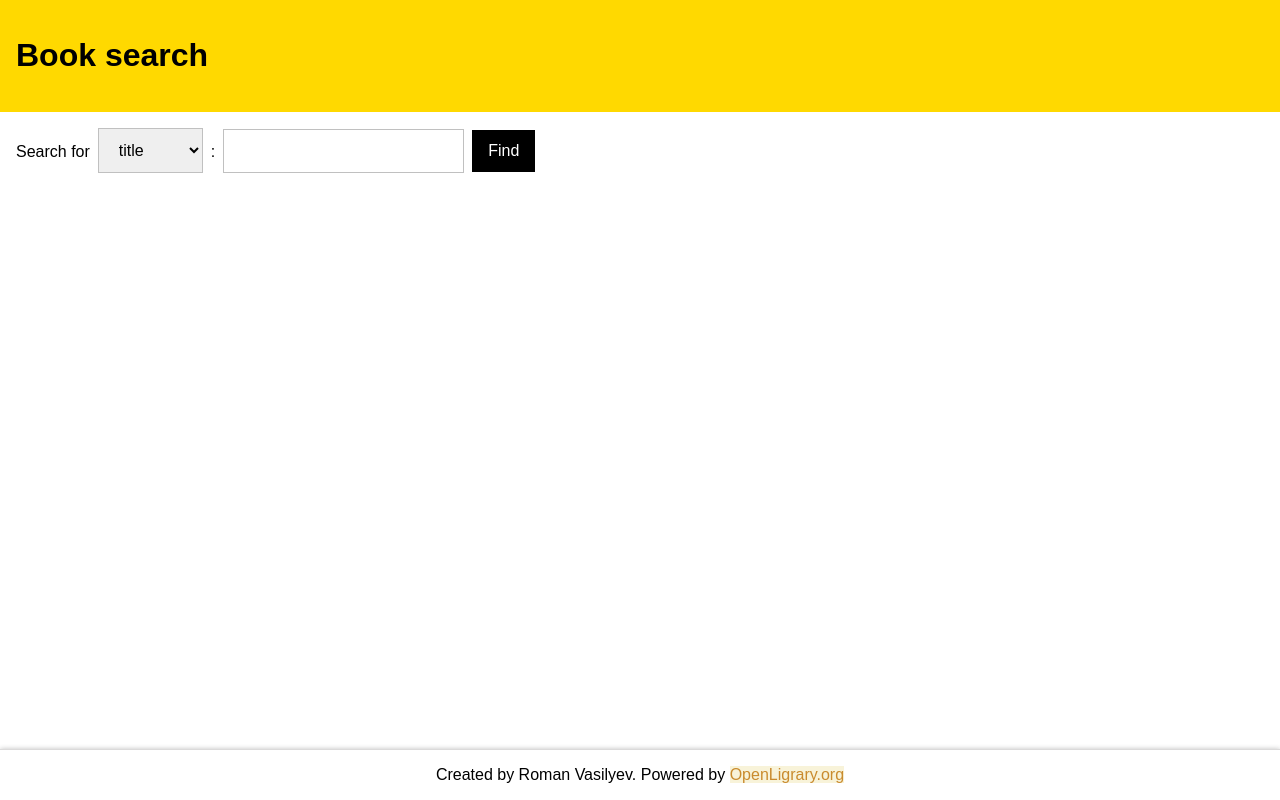
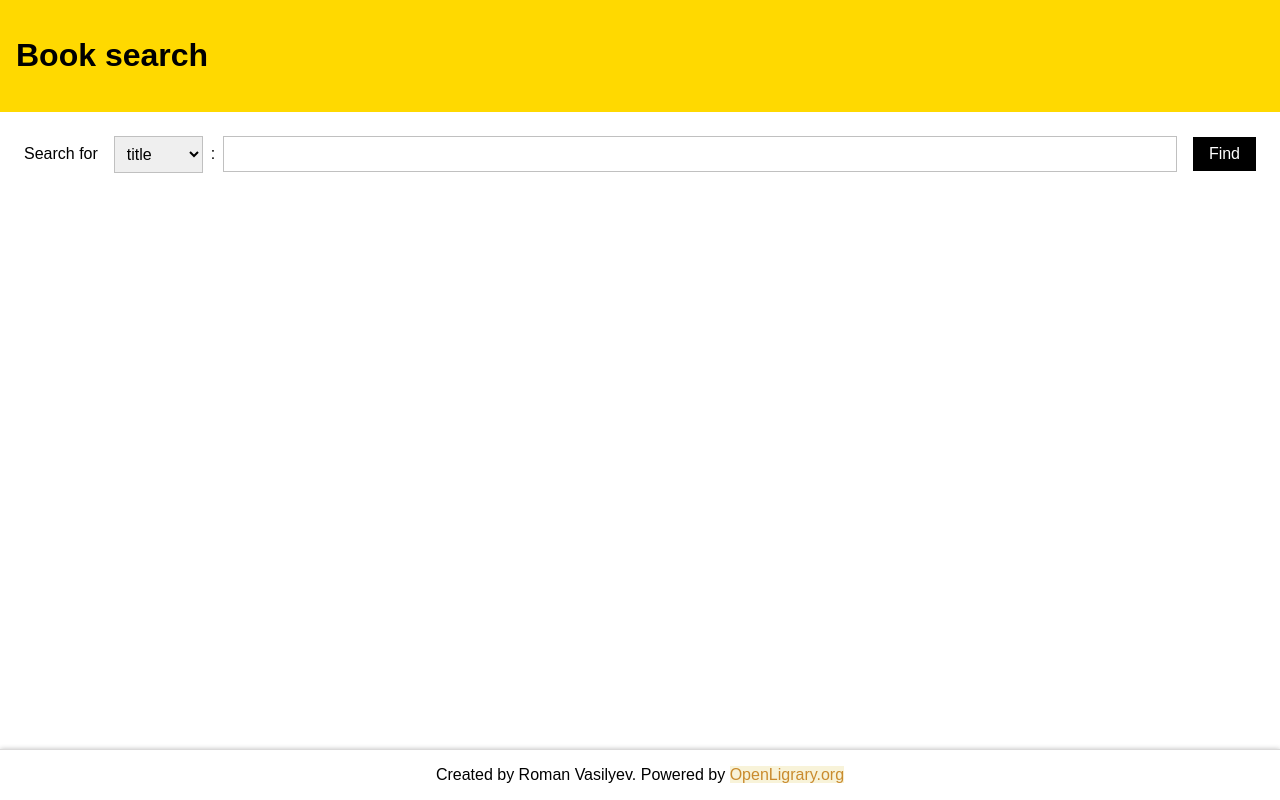
Before and after one commit to Roma-V/book-search, a React app: page / in a window 1280 px wide. Built offline with nearby package versions, Linux system fonts and the light colour scheme.

Commit message:
added pagination support, resolved some styling issues, resolved model view error when open while state is updated (new books fetched)

```diff
--- a/src/App.jsx
+++ b/src/App.jsx
@@ -1,7 +1,5 @@
 import React, { useState } from 'react'
-// import { useApi } from './useApi'
-// import LoadingSpinner from './LoadingSpinner'
-// import ErrorMessage from './ErrorMessage'
+
 import SearchForm from './components/SearchForm'
 import Notification from './components/Notification'
 import BookList from './components/BookList'
--- a/src/components/BookList.css
+++ b/src/components/BookList.css
@@ -7,3 +7,13 @@
 .num-pages {
     margin: 1em;
 }
+
+.hidden {
+    position: absolute !important;
+    height: 1px;
+    width: 1px;
+    overflow: hidden;
+    clip: rect(1px 1px 1px 1px);
+    clip: rect(1px, 1px, 1px, 1px);
+    white-space: nowrap;
+}
--- a/src/components/BookList.jsx
+++ b/src/components/BookList.jsx
@@ -1,31 +1,54 @@
 import React from 'react'
-import { useSelector } from 'react-redux'
+import { useSelector, useDispatch } from 'react-redux'
 
 import BookListItem from './BookListItem'
-import { selectAllBooks, selectNumFound, selectPageNumber, selectNumPages } from '../store/booksSlice'
+import {
+  selectAllBooks,
+  selectNumFound,
+  selectPageNumber,
+  selectNumPages,
+  selectQuery,
+} from '../store/booksSlice'
+import openLibrary from '../services/openLibrary'
+import { fetchBooks } from '../store/booksSlice'
 
 import './BookList.css'
 
 const BookList = ({ openModal }) => {
+  const dispatch = useDispatch()
+
   const bookList = useSelector(selectAllBooks)
   const numFoundBooks = useSelector(selectNumFound)
   const numPages = useSelector(selectNumPages)
   const page = useSelector(selectPageNumber)
+  const query = useSelector(selectQuery)
 
   if (!bookList || bookList.length === 0) return null
+
+  function loadPaginationData(pageToLoad) {
+    dispatch(fetchBooks({
+      query: query.query,
+      searchParameter: query.searchParameter,
+      page: pageToLoad,
+    }))
+  }
 
   return (
     <>
       <h2>{bookList.length} book{bookList.length === 1 ? '' : 's'} of {numFoundBooks}</h2>
       {numPages > 1 &&
         <div>
-          <button className="btn__primary">
-            &lt; Previous page
-          </button>
+          <PaginationButton
+            onClick={page > 1 ? (() => loadPaginationData(page - 1)) : undefined}
+          >
+            &lt; <span className="hidden">Previous page</span>
+          </PaginationButton>
           <span className="num-pages">Page {page} of {numPages}</span>
-          <button className="btn__primary">
-            Next page &gt;
-          </button>
+          <PaginationButton
+            onClick={page < numPages ? (() => loadPaginationData(page + 1)) : undefined}
+          >
+            <span className="hidden">Next page</span> &gt;
+          </PaginationButton>
         </div>
       }
       <ul className="list-container" >
@@ -41,4 +64,18 @@ const BookList = ({ openModal }) => {
   )
 }
 
+const PaginationButton = ({ onClick, children }) => {
+  const className = "btn " + (onClick ? "btn__primary" : "btn__inactive")
+  const tabIndex = onClick ? "" : "-1"
+
+  return (
+    <button
+      className={className}
+      tabIndex={tabIndex}
+      onClick={onClick}
+    >
+      {children}
+    </button>
+  )
+}
 export default BookList
--- a/src/components/LoadingIndicator.css
+++ b/src/components/LoadingIndicator.css
@@ -1,12 +1,13 @@
 .loading {
   height: 100%;
+  line-height: inherit;
 }
 
 .dot {
     display: inline-block;
     width: 0.5em;
     height: 0.5em;
-    margin: 0.2em 0.4em;
+    margin: 0.4em 0.4em 0.2em 0.4em;
     border-radius: 50%;
     background-color: white;
     animation: wave 1s ease-out infinite;
--- a/src/components/ModalView.jsx
+++ b/src/components/ModalView.jsx
@@ -17,6 +17,9 @@ const ModalView = ({ id, closeModal, accessible }) => {
 
   return <React.Fragment>
     <article className="modal__foreground">
+      {
+        book
+          ? <>
             <h3 className="modal__title" >
               {book.title}
             </h3>
@@ -50,6 +53,9 @@ const ModalView = ({ id, closeModal, accessible }) => {
                 </p>
               </section>
             </section>
+          </>
+          : <p ref={elementToFocusRef}>No content found in current search query.</p>
+      }
       <button
         className="btn__primary btn__close-modal"
         onClick={() => closeModal()}
@@ -62,5 +68,4 @@ const ModalView = ({ id, closeModal, accessible }) => {
   </React.Fragment>
 }
 
-
 export default ModalView
--- a/src/components/SearchForm.css
+++ b/src/components/SearchForm.css
@@ -1,25 +1,28 @@
 .search-form {
-    display: block;
+    display: flex;
+    justify-content: flex-start;
+    align-items: center;
+    flex-wrap: wrap;
 }
 
-.search-form__label {
-    display: inline;
+.search-form > * {
+    margin: 0.5em;
+}
+
+.search-form__select {
+    padding: 0.5rem;
+    border: 1px solid silver;
+    border-radius: 0;
+    height: 100%;
+    align-self: stretch;
 }
 
 .search-form__input {
-    display: inline-block;
-    padding: 0.8rem 1rem 0.7rem;
+    padding: 0.5rem;
     border: 1px solid silver;
     border-radius: 0;
-    margin: 0 0.5em;
     height: 100%;
+    min-width: 30%;
+    align-self: stretch;
+    flex: 1
 }
-
-.search-form__input {
-    display: inline-block;
-    padding: 0.8rem 1rem 0.7rem;
-    border: 1px solid silver;
-    border-radius: 0;
-    margin: 0 0.5em;
-    height: 100%;
-}
--- a/src/components/SearchForm.jsx
+++ b/src/components/SearchForm.jsx
@@ -46,7 +46,7 @@ const SearchForm = () => {
       </label>
       <select
         name="select-query-parameter"
-        className="search-form__input"
+        className="search-form__select"
         defaultValue={openLibrary.searchParameters[0]}
         onChange={handleSelect}
       >
@@ -66,7 +66,7 @@ const SearchForm = () => {
         value={input}
         onChange={handleInput}
       />
-      <button type="submit" className="btn__primary">
+      <button type="submit" className="btn btn__primary">
         {
           loadingState === 'loading'
             ? <LoadingIndicator />
--- a/src/services/openLibrary.js
+++ b/src/services/openLibrary.js
@@ -10,11 +10,12 @@ function coverURL(coverId, size='S') {
   return `https://covers.openlibrary.org/b/id/${coverId}-${size}.jpg`
 }
 
-const search = (query, parameter = searchParameters[0]) => {
+const search = (query, parameter = searchParameters[0], page = 1) => {
   const request = axios({
     baseURL: searchURL,
     params: {
-      [parameter]: query.split(' ').join('+')
+      [parameter]: query.split(' ').join('+'),
+      page,
     },
   })
 
--- a/src/store/booksSlice.js
+++ b/src/store/booksSlice.js
@@ -5,13 +5,13 @@ const booksAdapter = createEntityAdapter()
 const initialState = booksAdapter.getInitialState({
   status: 'idle',
   error: null,
-  numFound: null,
+  meta: null,
 })
 
 export const fetchBooks = createAsyncThunk(
   'books/fetchBooks',
-  async ({ query, searchParameter }) => {
-    const response = await openLibrary.search(query, searchParameter)
+  async ({ query, searchParameter, page }) => {
+    const response = await openLibrary.search(query, searchParameter, page)
     return response
   })
 
@@ -27,12 +27,15 @@ const booksSlice = createSlice({
     [fetchBooks.pending]: (state, action) => {
       state.status = 'loading'
       state.error = null
-      state.meta = null
+      state.meta = {
+        query: action.meta.arg,
+      }
     },
     [fetchBooks.fulfilled]: (state, action) => {
       state.status = 'succeeded'
 
       state.meta = {
+        ...state.meta,
         numFound: action.payload.numFound,
         start: action.payload.start,
       }
@@ -67,10 +70,14 @@ export function selectStartingBook(state) {
 
 export function selectPageNumber(state) {
   return state.books.meta &&
-    Math.ceil(state.books.meta.start / state.books.ids.length)
+    Math.floor(state.books.meta.start / 100) + 1
 }
 
 export function selectNumPages(state) {
   return state.books.meta &&
-    Math.ceil(state.books.meta.numFound / state.books.ids.length )
+    Math.ceil(state.books.meta.numFound / 100 )
 }
+
+export function selectQuery(state) {
+  return state.books.meta && state.books.meta.query
+}
--- a/src/styles.css
+++ b/src/styles.css
@@ -33,16 +33,29 @@ a:hover, a:active {
     border-bottom: 1px solid rgb(201, 139, 46);
 }
 
-.btn__primary {
+.btn {
     display: inline-block;
     height: 100%;
-    padding: 0.8rem 1rem 0.7rem;
+    padding: 0.5rem 1rem;
     border: none;
     cursor: pointer;
     text-transform: capitalize;
+}
+
+.btn__primary {
     color: #fff;
     background-color: #000;
 }
+.btn__primary:hover {
+    box-shadow: 0 0 10px 0 silver;
+}
+
+.btn__inactive {
+    cursor: default;
+    color: #fff;
+    background-color: #aaa;
+}
+
 *:focus {
     outline: 2px dotted #ec9b22;
 }
```
Lines whose indentation alone changed are shown as unchanged.
